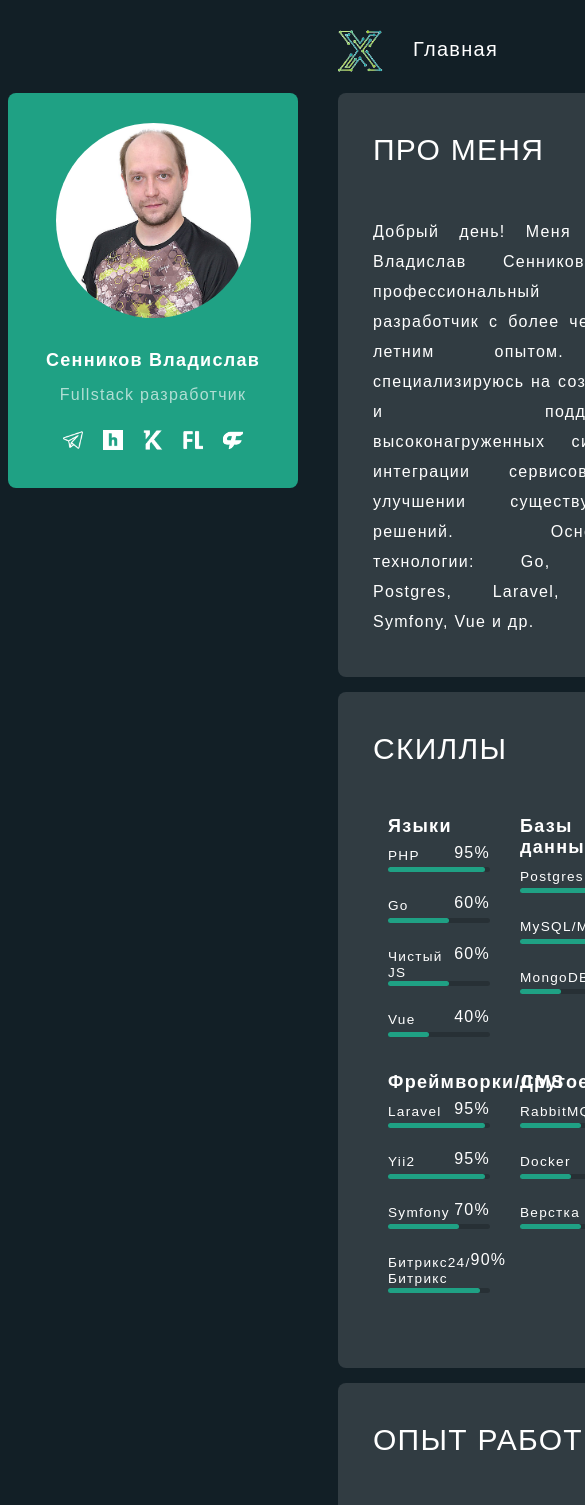
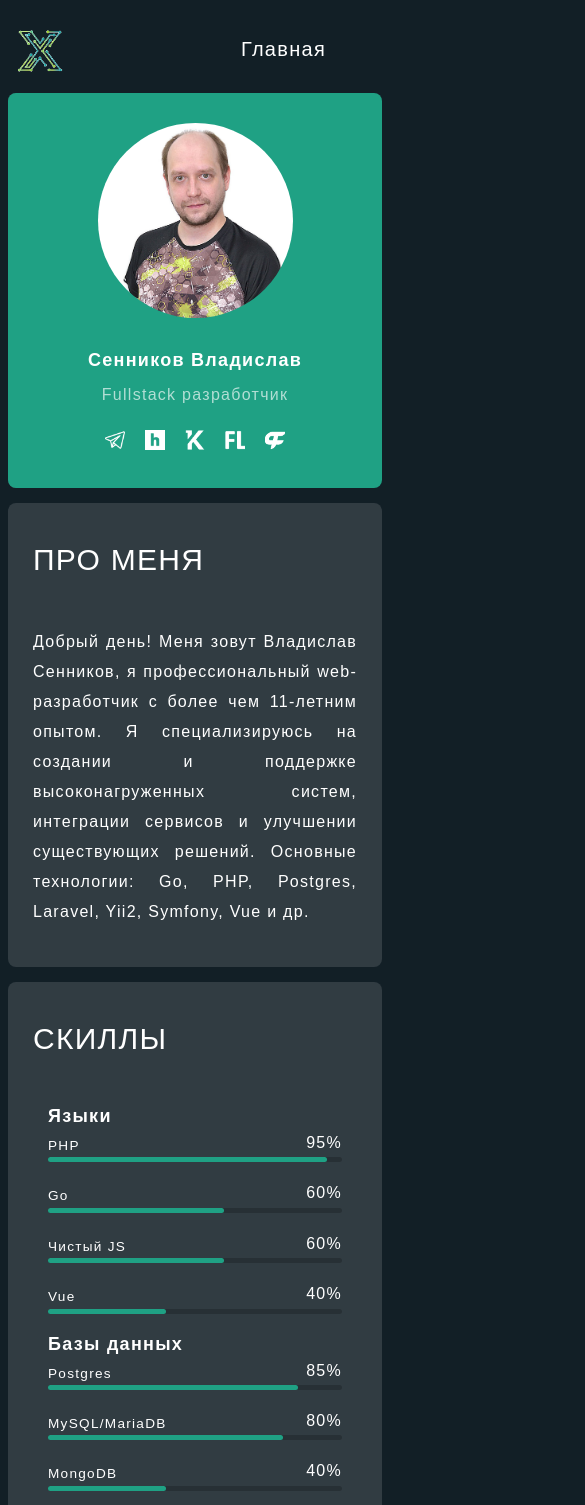
Before and after one commit to 456un/visit, a Vue app: page / in a window 390 px wide. Shown: the top 1505 px of the page, 585 px wide, since content can reach past the window. Built offline with nearby package versions, Linux system fonts and the light colour scheme; no server answers.

Commit message:
feat(mobile): сделать верстку адаптивной

```diff
--- a/src/App.vue
+++ b/src/App.vue
@@ -42,6 +42,16 @@ main {
       margin-left: 40px;
       width: calc(100% - 40px);
     }
+
+    @media (max-width: 768px) {
+      .content {
+        margin-left: 0;
+      }
+
+      .photo {
+        display: none;
+      }
+    }
   }
 }
 </style>
--- a/src/components/layout/HeaderComponent.vue
+++ b/src/components/layout/HeaderComponent.vue
@@ -33,4 +33,10 @@ export default {
     margin: 0 56px 0 330px;
     width: 100%;
   }
+
+  @media (max-width: 768px) {
+    .right-container {
+      margin: 0 56px 0 10px;
+    }
+  }
 </style>
--- a/src/components/ui/FaqComponent.vue
+++ b/src/components/ui/FaqComponent.vue
@@ -32,6 +32,7 @@ export default {
 
 <style scoped lang="scss">
 .faq {
+
   .question {
     font-size: 14px;
     line-height: 1.1;
@@ -39,9 +40,9 @@ export default {
     padding: 10px;
     position: relative;
     background: #1FA184;
-    width: 100%;
     border-radius: 8px;
     text-transform: uppercase;
+    width: calc(100% - 20px);
 
     .text {
       z-index: 2;
--- a/src/components/ui/PortfolioComponent.vue
+++ b/src/components/ui/PortfolioComponent.vue
@@ -38,7 +38,7 @@ export default {
     transition: 1s opacity;
   }
 
-  &:hover {
+  &:hover, &:focus {
     &:before {
       opacity: 1;
       background: rgba(0, 0, 0, 0.8); /* Черный полупрозрачный слой */
@@ -56,5 +56,10 @@ export default {
     opacity: 0;
     transition: opacity 2s;
   }
+  @media (max-width: 768px) {
+    .portfolio {
+      font-size: 18px;
+    }
+  }
 }
 </style>
--- a/src/components/widgets/BlockInfoComponent.vue
+++ b/src/components/widgets/BlockInfoComponent.vue
@@ -18,4 +18,11 @@ export default {
     width: calc(100% - 70px);
     border-radius: 8px;
   }
+
+  @media (max-width: 768px) {
+    .block-info {
+      width: calc(100% - 10px);
+      padding: 40px 25px;
+    }
+  }
 </style>
--- a/src/components/widgets/ReviewComponent.vue
+++ b/src/components/widgets/ReviewComponent.vue
@@ -54,4 +54,10 @@ export default {
     }
   }
 }
+
+@media (max-width: 768px) {
+  .review-component {
+    padding: 0 10px;
+  }
+}
 </style>
--- a/src/components/widgets/WorkExperienceComponent.vue
+++ b/src/components/widgets/WorkExperienceComponent.vue
@@ -36,4 +36,10 @@ export default {
     width: calc(100% - 250px);
   }
 }
+
+@media (max-width: 768px) {
+  .work-experience {
+    margin-left: 0;
+  }
+}
 </style>
--- a/src/views/HomePage.vue
+++ b/src/views/HomePage.vue
@@ -7,10 +7,12 @@ import PortfolioComponent from "@/components/ui/PortfolioComponent.vue";
 import FaqComponent from "@/components/ui/FaqComponent.vue";
 import SocialComponent from "@/components/widgets/SocialComponent.vue";
 import ContactComponent from "@/components/widgets/ContactComponent.vue";
+import PhotoComponent from "@/components/layout/PhotoComponent.vue";
 
 export default {
   name: "HomePage.vue",
   components: {
+    PhotoComponent,
     BlockInfoComponent,
     ProgressBarComponent,
     WorkExperienceComponent,
@@ -24,6 +26,9 @@ export default {
 </script>
 
 <template>
+  <BlockInfoComponent class="no-padding top-block" id="#photo">
+    <PhotoComponent class="photo-top"/>
+  </BlockInfoComponent>
   <BlockInfoComponent id="#about">
     <h2 class="title">Про меня</h2>
     <div class="content">
@@ -125,18 +130,18 @@ export default {
     <h2 class="title">Портфолио</h2>
     <div class="portfolio-columns">
       <div class="portfolio-col">
-        <PortfolioComponent src="/assets/img/sso.jpg" class="portfolio-el">
+        <PortfolioComponent src="/assets/img/sso.jpg" class="portfolio-el" tabindex="1">
           SOKOLOV ID<br>SSO
         </PortfolioComponent>
-        <PortfolioComponent src="/assets/img/sokolov.jpg" class="portfolio-el">
+        <PortfolioComponent src="/assets/img/sokolov.jpg" class="portfolio-el" tabindex="2">
           Сайт sokolov.ru
         </PortfolioComponent>
       </div>
       <div class="portfolio-col">
-        <PortfolioComponent src="/assets/img/pay.jpg" class="portfolio-el">
+        <PortfolioComponent src="/assets/img/pay.jpg" class="portfolio-el" tabindex="3">
           Платежный сервис<br>SOKOLOV
         </PortfolioComponent>
-        <PortfolioComponent src="/assets/img/geo.jpg" class="portfolio-el">
+        <PortfolioComponent src="/assets/img/geo.jpg" class="portfolio-el" tabindex="4">
           SOKOLOV<br>GEO
         </PortfolioComponent>
       </div>
@@ -240,4 +245,36 @@ export default {
   margin-left: 8.6%;
   margin-right: 8.6%;
 }
+
+.top-block {
+  display: none;
+}
+
+.no-padding {
+  padding: 0;
+  width: 100%;
+}
+
+.photo-top {
+  width: 100%;
+}
+
+@media (max-width: 768px) {
+  .top-block {
+    display: block;
+  }
+
+  .columns {
+    display: block;
+
+    .col {
+      width: auto;
+    }
+  }
+
+  .contact {
+    margin-left: 0;
+    margin-right: 0;
+  }
+}
 </style>
```
Also changed, not shown: src/components/layout/PhotoComponent.vue (indentation only).
